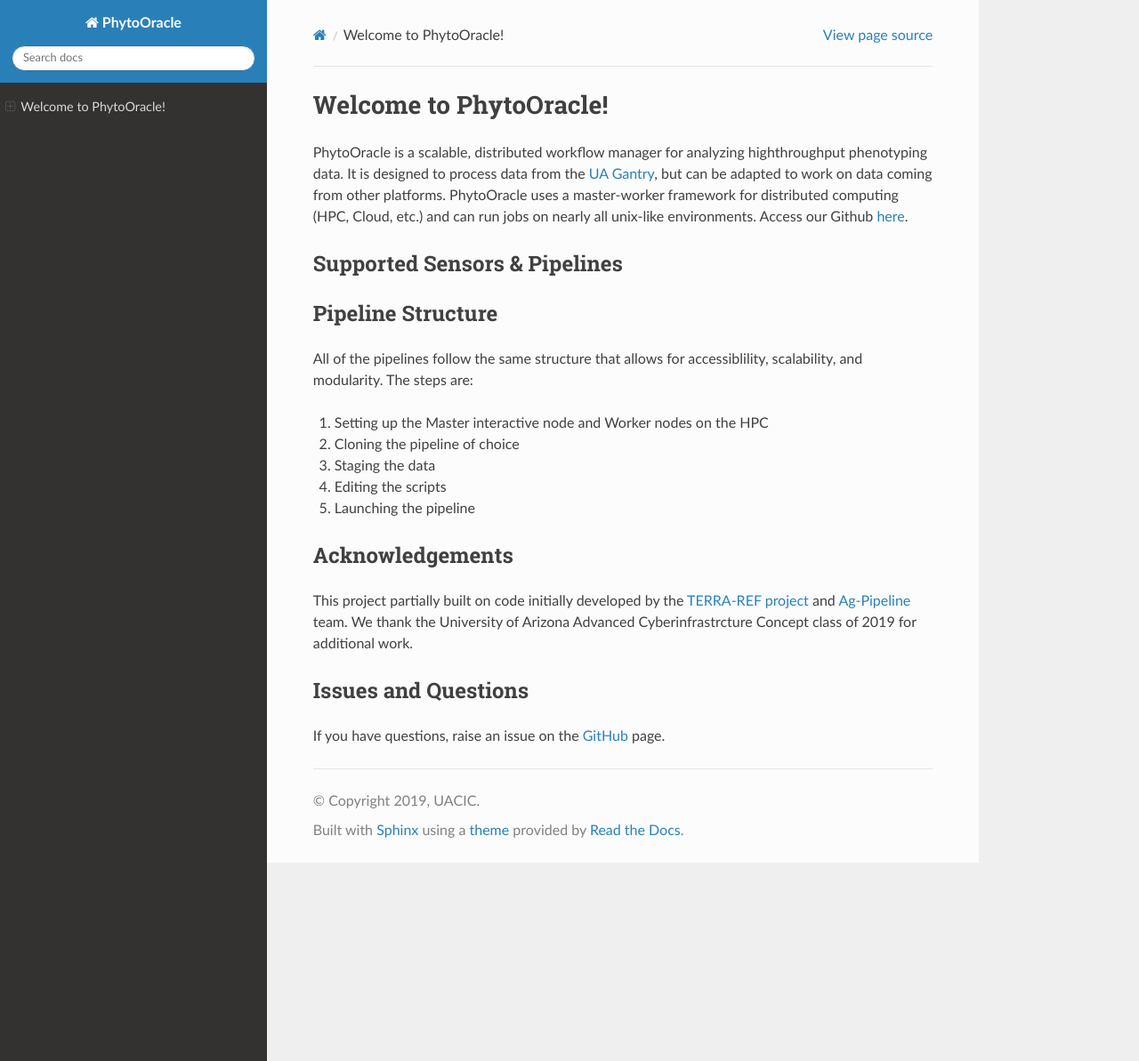
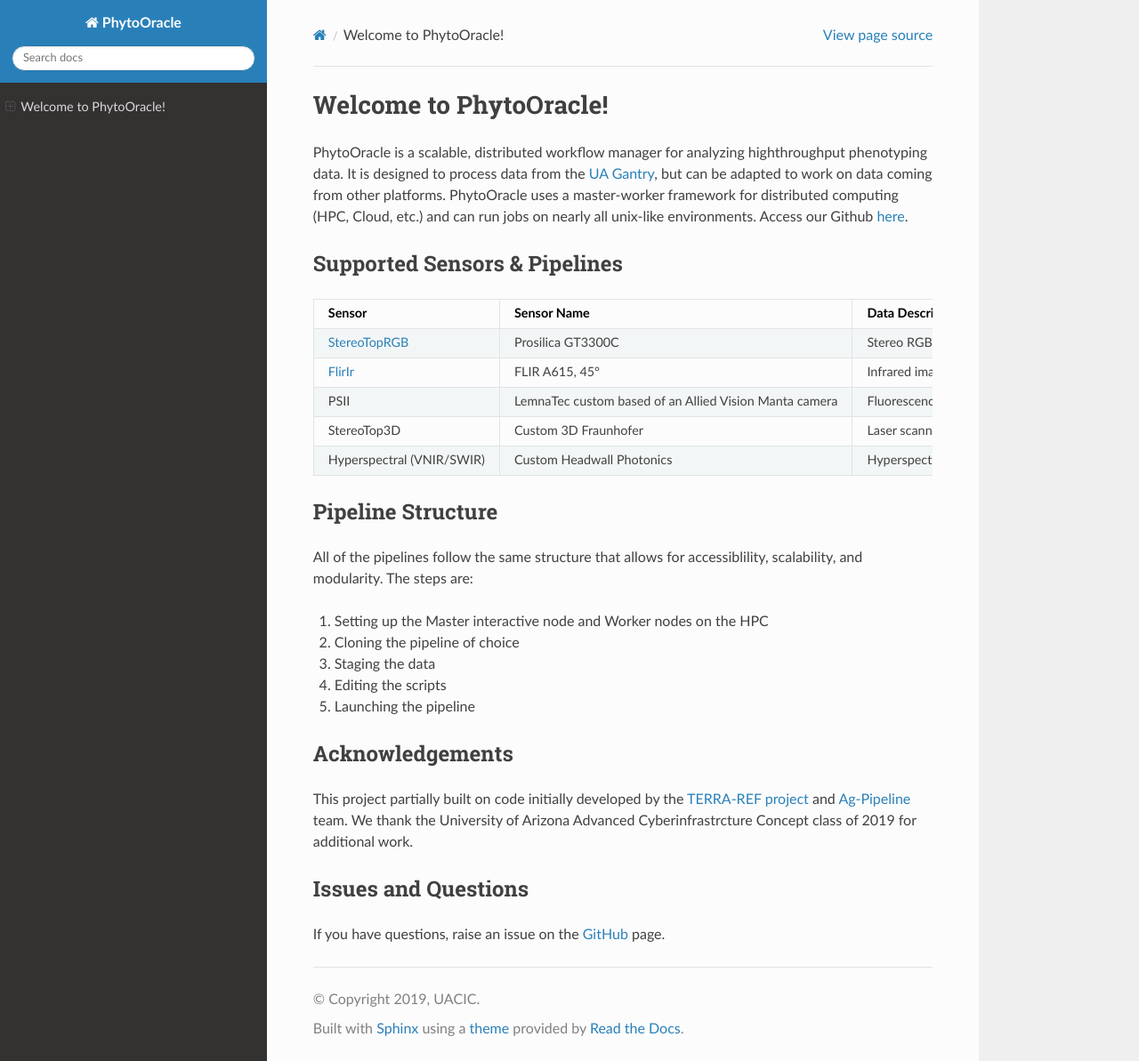
Before and after one commit to LyonsLab/PhytoOracle, a Sphinx documentation site: the page built from docs/index.rst, in a window 1280 px wide and 1193 px high. Shown: the whole window at 89% size. Built offline with Sphinx 7.4.7 and the Read the Docs theme 2.0.0, drawn with Linux system fonts in a browser that asks for light colours.

Commit message:
added camera types

```diff
--- a/docs/index.rst
+++ b/docs/index.rst
@@ -24,8 +24,8 @@ Supported Sensors & Pipelines
    * - `StereoTopRGB <https://phytooracle.readthedocs.io/en/latest/4_StereoTopRGB_run.html>`_
      - Prosilica GT3300C
      - Stereo RGB images.  Identifies plants; measuring plant area
+   * - `FlirIr <https://phytooracle.readthedocs.io/en/latest/5_FlirIr_run.html>`_
      - FLIR A615, 45°
-   * - `FlirIr <https://phytooracle.readthedocs.io/en/latest/5_FlirIr_run.html>`_
      - Infrared images. Measures temperature of plants
    * - PSII
      - LemnaTec custom based of an Allied Vision Manta camera
@@ -40,7 +40,7 @@ Supported Sensors & Pipelines
 Pipeline Structure
 ==================
 
-All of the pipelines follow the same structure that allows for accessiblility, scalability, and modularity.  The steps are:
+All of the pipelines follow the same structure that allows for accessiblility, scalability, and modularity. The steps are:
 
 1. Setting up the Master interactive node and Worker nodes on the HPC
 2. Cloning the pipeline of choice
```
